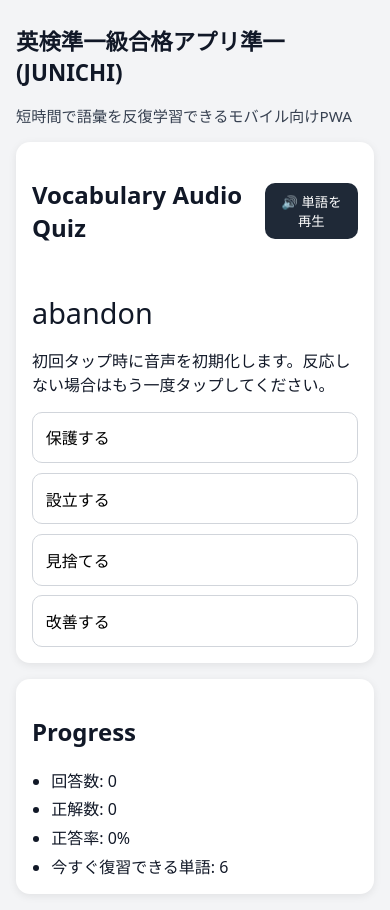
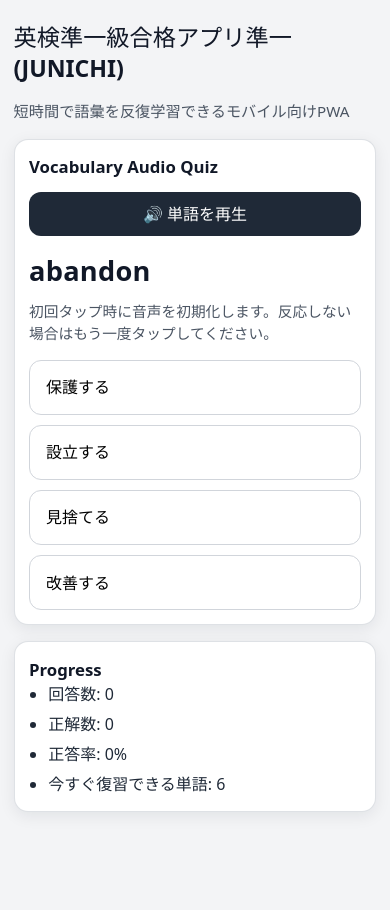
Before and after one commit to wwm001/junichi, a React (Vite) app: page / in a window 390 px wide. After the commit the page ends 844 px from the top, so only its background shows below. Built offline with nearby package versions, Linux system fonts and the light colour scheme.

Commit message:
Add files via upload

```diff
--- a/src/styles/main.css
+++ b/src/styles/main.css
@@ -2,18 +2,47 @@
   font-family: 'Noto Sans JP', system-ui, -apple-system, BlinkMacSystemFont, 'Segoe UI', sans-serif;
   color: #111827;
   background: #f3f4f6;
+  line-height: 1.5;
+  font-synthesis-weight: none;
+  text-rendering: optimizeLegibility;
+  -webkit-font-smoothing: antialiased;
+  -moz-osx-font-smoothing: grayscale;
 }
 
 * {
   box-sizing: border-box;
 }
 
+html {
+  background: #f3f4f6;
+}
+
 body {
   margin: 0;
+  min-width: 320px;
+}
+
+button,
+input,
+select,
+textarea {
+  font: inherit;
+}
+
+button {
+  cursor: pointer;
+}
+
+button:disabled {
+  cursor: not-allowed;
+}
+
+#root {
+  min-height: 100vh;
 }
 
 .app-shell {
-  max-width: 640px;
+  max-width: 680px;
   margin: 0 auto;
   padding: 1rem;
   display: grid;
@@ -22,56 +51,121 @@ body {
 
 h1 {
   margin: 0.5rem 0 0;
-  font-size: 1.4rem;
+  font-size: 1.45rem;
+  line-height: 1.35;
+}
+
+h2 {
+  margin: 0;
+  font-size: 1.05rem;
 }
 
 .subtitle {
   margin: 0;
-  color: #374151;
+  color: #4b5563;
   font-size: 0.95rem;
 }
 
 .card {
-  background: #fff;
-  border-radius: 14px;
+  background: #ffffff;
+  border-radius: 16px;
   padding: 1rem;
-  box-shadow: 0 2px 8px rgba(0, 0, 0, 0.08);
+  box-shadow: 0 4px 16px rgba(17, 24, 39, 0.08);
+  border: 1px solid rgba(209, 213, 219, 0.7);
 }
 
 .card-header {
   display: flex;
   justify-content: space-between;
-  align-items: center;
+  align-items: flex-start;
   gap: 0.75rem;
 }
 
 .word {
-  font-size: 1.8rem;
-  margin-bottom: 0.5rem;
+  font-size: 1.9rem;
+  font-weight: 700;
+  letter-spacing: 0.01em;
+  margin: 0.9rem 0 0.5rem;
 }
 
 .speak-button {
   border: 0;
   background: #1f2937;
-  color: #fff;
-  border-radius: 10px;
-  padding: 0.55rem 0.7rem;
+  color: #ffffff;
+  border-radius: 12px;
+  padding: 0.65rem 0.9rem;
+  min-height: 44px;
+  font-weight: 700;
+  white-space: nowrap;
+  transition:
+    transform 0.08s ease,
+    background-color 0.16s ease,
+    opacity 0.16s ease;
+}
+
+.speak-button:hover:not(:disabled) {
+  background: #111827;
+}
+
+.speak-button:active:not(:disabled) {
+  transform: translateY(1px);
+}
+
+.speak-button:disabled {
+  opacity: 0.55;
+}
+
+.note {
+  margin: 0.35rem 0 0;
+  font-size: 0.92rem;
+  color: #4b5563;
+}
+
+.note-error {
+  color: #b91c1c;
+  font-weight: 600;
+}
+
+.note-debug {
+  color: #1d4ed8;
+  font-size: 0.85rem;
 }
 
 .choices,
 .review-grid {
   display: grid;
-  gap: 0.6rem;
+  gap: 0.65rem;
+}
+
+.choices {
+  margin-top: 1rem;
 }
 
 .choice,
 .review-grid button {
   border: 1px solid #d1d5db;
-  background: #fff;
-  border-radius: 10px;
-  padding: 0.8rem;
+  background: #ffffff;
+  border-radius: 12px;
+  padding: 0.9rem 1rem;
   text-align: left;
   font-size: 1rem;
+  min-height: 48px;
+  transition:
+    border-color 0.16s ease,
+    background-color 0.16s ease,
+    transform 0.08s ease,
+    box-shadow 0.16s ease;
+}
+
+.choice:hover:not(:disabled),
+.review-grid button:hover:not(:disabled) {
+  border-color: #9ca3af;
+  box-shadow: 0 2px 8px rgba(17, 24, 39, 0.06);
+}
+
+.choice:active:not(:disabled),
+.review-grid button:active:not(:disabled) {
+  transform: translateY(1px);
 }
 
 .choice.correct {
@@ -84,19 +178,63 @@ h1 {
   background: #fee2e2;
 }
 
+.review-buttons {
+  margin-top: 1rem;
+  padding-top: 0.9rem;
+  border-top: 1px solid #e5e7eb;
+}
+
 .review-buttons p {
-  margin-bottom: 0.5rem;
+  margin: 0 0 0.6rem;
+  font-weight: 600;
+}
+
+.review-grid {
+  grid-template-columns: repeat(2, minmax(0, 1fr));
 }
 
 .progress-panel ul {
   margin: 0;
   padding-left: 1.2rem;
   display: grid;
-  gap: 0.3rem;
+  gap: 0.38rem;
+}
+
+.progress-panel li {
+  color: #1f2937;
+}
+
+@media (max-width: 480px) {
+  .app-shell {
+    padding: 0.85rem;
+  }
+
+  .card {
+    padding: 0.9rem;
+    border-radius: 14px;
+  }
+
+  .card-header {
+    flex-direction: column;
+    align-items: stretch;
+  }
+
+  .speak-button {
+    width: 100%;
+  }
+
+  .word {
+    font-size: 1.7rem;
+  }
 }
 
 @media (min-width: 768px) {
   .app-shell {
-    padding: 2rem;
+    padding: 2rem 1.25rem 3rem;
+    gap: 1.15rem;
+  }
+
+  .card {
+    padding: 1.2rem 1.25rem;
   }
 }
```
